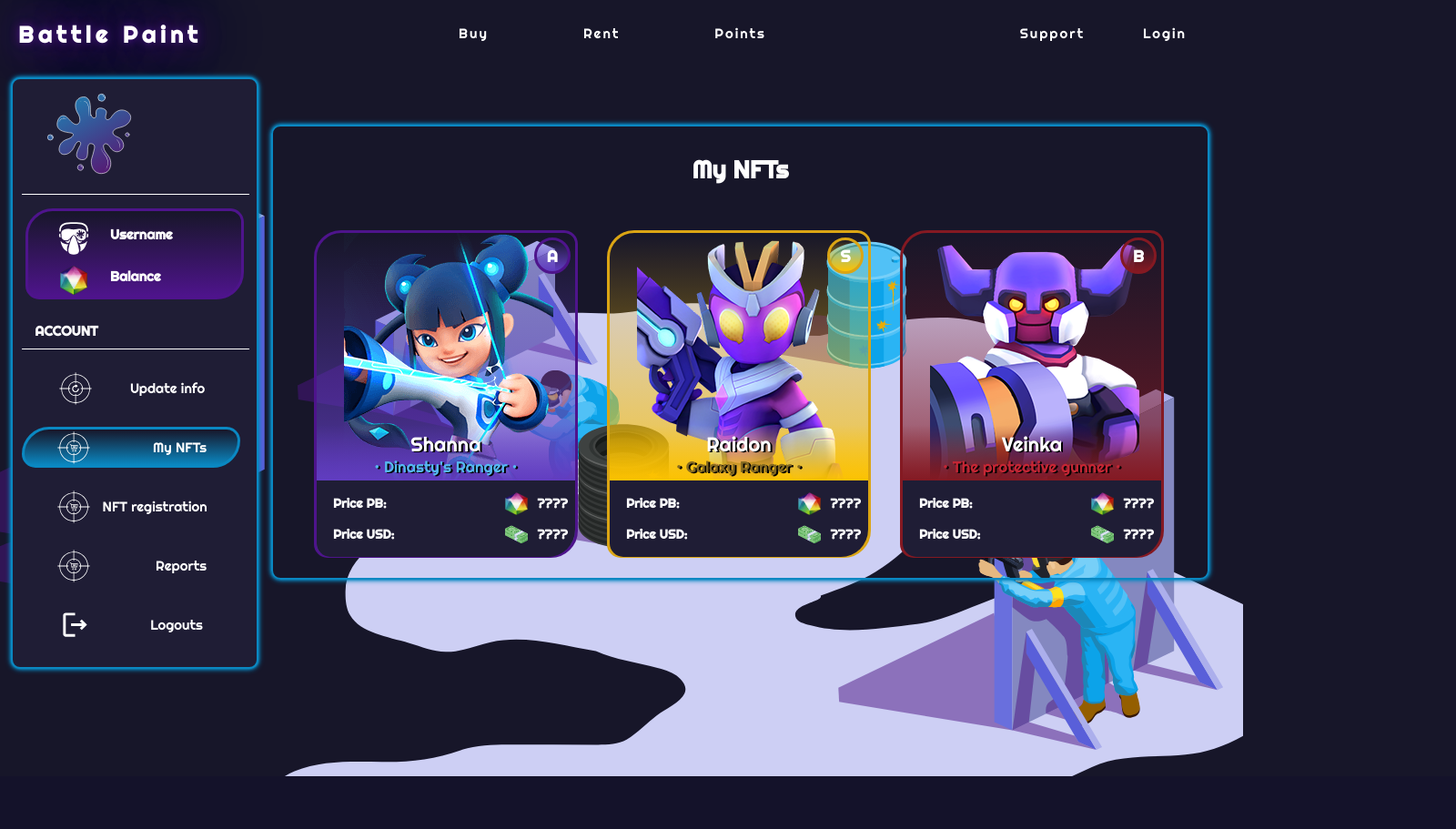
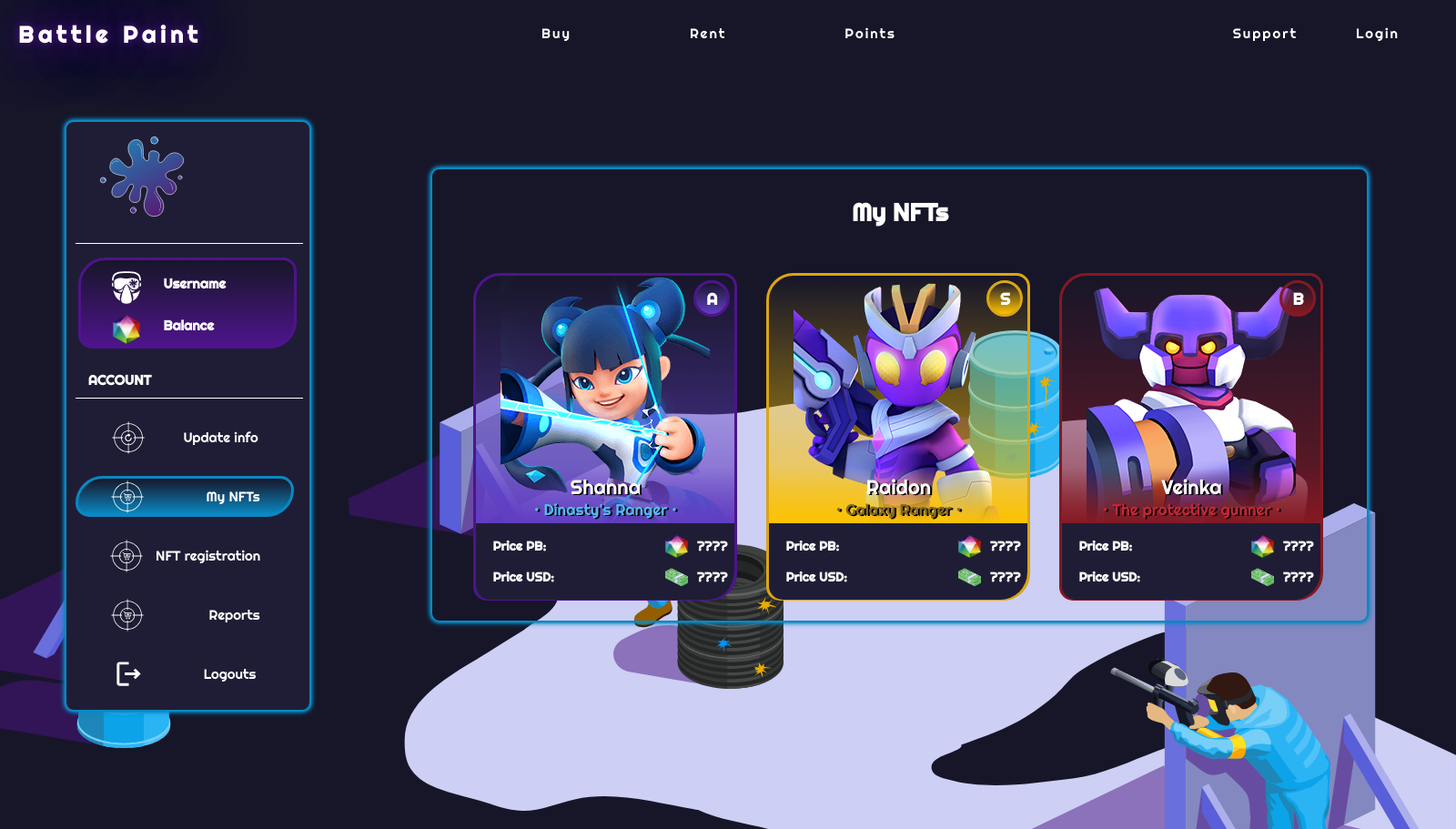
Before and after one commit to Miguelhxrz/BattlePaint, a PHP site: page /view/admin.php in a window 1600 px wide. Shown: the whole page at 91% size. Before the commit the page ends 853 px from the top, so only its background shows below. Run offline with PHP 8.4, Linux system fonts and the light colour scheme.

Commit message:
arreglos

```diff
--- a/css/admin.css
+++ b/css/admin.css
@@ -7,10 +7,6 @@
     padding: 0px
 }
 
-/* a {
-  color: white;
-  text-decoration: none;
-} */
 html {
     font-size: 62.5%
 }
@@ -27,29 +23,14 @@ html {
     --dark-violet: #171629;
     --indigo: #1f1d35;
     --grey: #202c33;
-    --gradient: linear-gradient(135deg, #613DC1, #0A88C2);
 }
 
 body {
     font-family: var(--font);
-    background-position: center;
-    background-size: cover;
-    width: 1366px;
-    height: 768px;
-    color: var(--light);
     background-color: var(--dark-violet);
-    overflow-x: hidden;
 }
 
-.main {
-    background-position: center;
-    background-size: cover;
-    height: 768px;
-    width: 1366px;
-    background-image: url("../source/img/svg/fondo3.svg");
-    background-repeat: no-repeat;
-}
-
+/* header */
 .header {
     display: flex;
     justify-content: space-between;
@@ -57,7 +38,7 @@ body {
     width: 100%;
     height: 75px;
     padding: 0px 20px;
-    margin-bottom: 10px;
+    margin-bottom: 50px;
 }
 
 .header__name {
@@ -66,11 +47,10 @@ body {
     color: var(--light);
     font-size: 2.5rem;
     letter-spacing: 5px;
-    text-shadow: 0 0 10px var(--blue-violet-soft),
-                 0 0 40px var(--blue-violet-soft),
-                 0 0 80px var(--blue-violet-soft);
+    text-shadow: 0 0 10px var(--blue-violet-soft), 0 0 40px var(--blue-violet-soft), 0 0 80px var(--blue-violet-soft);
     width: 50%;
     height: 100%;
+    text-decoration: none;
 }
 
 .menu__user {
@@ -111,8 +91,7 @@ body {
     align-items: center;
 }
 
-
-  .menu__item a{
+.menu__item a {
     position: relative;
     display: inline-block;
     padding: 10px 22px;
@@ -125,11 +104,9 @@ body {
     transition: 0.2s;
 }
 
-  .menu__item a:hover{
+.menu__item a:hover {
     background-color: var(--blue-violet-soft);
-    box-shadow:  0 0 25px var(--blue-violet-soft),
-                 0 0 50px var(--blue-violet-soft),
-                 0 0 75px var(--blue-violet-soft);
+    box-shadow: 0 0 25px var(--blue-violet-soft), 0 0 50px var(--blue-violet-soft), 0 0 75px var(--blue-violet-soft);
     transition-delay: 1s;
 }
 
@@ -143,7 +120,7 @@ body {
     left: -100%;
     width: 100%;
     height: 2px;
-    background-image: linear-gradient( 90deg, transparent, var(--blue-violet-soft) );
+    background-image: linear-gradient( 90deg, transparent, var(--blue-violet-soft));
 }
 
 .menu__item a:hover .neon1 {
@@ -156,7 +133,7 @@ body {
     right: 0%;
     width: 2px;
     height: 100%;
-    background-image: linear-gradient( 180deg, transparent, var(--blue-violet-soft) );
+    background-image: linear-gradient( 180deg, transparent, var(--blue-violet-soft));
 }
 
 .menu__item a:hover .neon2 {
@@ -170,7 +147,7 @@ body {
     right: -100%;
     width: 100%;
     height: 2px;
-    background-image: linear-gradient( 2700deg, transparent, var(--blue-violet-soft) );
+    background-image: linear-gradient( 2700deg, transparent, var(--blue-violet-soft));
 }
 
 .menu__item a:hover .neon3 {
@@ -184,7 +161,7 @@ body {
     left: 0%;
     width: 2px;
     height: 100%;
-    background-image: linear-gradient( 360deg, transparent, var(--blue-violet-soft) );
+    background-image: linear-gradient( 360deg, transparent, var(--blue-violet-soft));
 }
 
 .menu__item a:hover .neon4 {
@@ -198,13 +175,22 @@ body {
     height: 100%;
 }
 
-
 .menu__item a {
     color: var(--light);
     text-decoration: none;
 }
+/* end header */
 
-  /* |---- Fin del menu ----| */
+.main {
+    width: 100%;
+    height: 786px;
+    font-size: 15px;
+    color: var(--light);
+    background-image: url('../source/img/svg/fondo3.svg');
+    background-repeat: no-repeat;
+    background-size: cover;
+    background-position-y: -29px;
+}
 
 form {
     height: 100%;
@@ -224,7 +210,6 @@ form {
 .register__title {
     text-align: center;
     font-size: 18px;
-    padding-bottom: 20px;
 }
 
 .register__block {
@@ -379,11 +364,10 @@ form {
     color: var(--light);
 }
 
-
-
 .update_info .link_update {
     color: var(--light);
 }
+
 .logout {
     display: flex;
     align-items: center;
@@ -434,8 +418,6 @@ form {
     height: 37px;
     margin-right: 35px;
 }
-
-
 
 .acount h3 {
     margin-top: 25px;
@@ -511,8 +493,6 @@ select::placeholder {
     color: white;
 }
 
-
-
 .register__block--cta {
     text-align: center;
     align-items: center;
@@ -543,16 +523,15 @@ select::placeholder {
 
 }
 
-
+/* cards NFTs */
 .nft__container {
     display: grid;
     grid-template: repeat(1, 360px)/ repeat(4, 290px);
     gap: 32px;
-    width: 1255px;
+    width: 100%;
     height: auto;
-    /* border: 1px solid var(--black-blue); */
     margin: 0px auto;
-    margin-left: 35px;
+    padding: 20px 35px;
 }
 
 .nft__card {
@@ -566,14 +545,12 @@ select::placeholder {
 }
 
 .nft__card:hover {
-    box-shadow: 0 0 25px var(--blue-violet-soft),
-        0 0 50px var(--blue-violet-soft),
-        0 0 75px var(--blue-violet-soft);
+    box-shadow: 0 0 25px var(--blue-violet-soft), 0 0 50px var(--blue-violet-soft), 0 0 75px var(--blue-violet-soft);
 }
 
 .nft__img {
     position: absolute;
-    width: 290px;
+    width: 100%;
     z-index: 0;
 }
 
@@ -660,7 +637,6 @@ select::placeholder {
     font-size: 1.8rem;
 }
 
-
 .nft__card:nth-child(2) {
     background-image: linear-gradient(180deg, rgba(219, 165, 20, 0) 0%, rgba(252, 194, 1, 1) 100%);
     ;
@@ -668,9 +644,7 @@ select::placeholder {
 }
 
 .nft__card:nth-child(2):hover {
-    box-shadow: 0 0 25px #dba514,
-        0 0 50px #dba514,
-        0 0 75px #dba514;
+    box-shadow: 0 0 25px #dba514, 0 0 50px #dba514, 0 0 75px #dba514;
 }
 
 .nft__card:nth-child(2) .nft__rank {
@@ -686,16 +660,13 @@ select::placeholder {
     color: #856a20;
 }
 
-
 .nft__card:nth-child(3) {
     background-image: linear-gradient(180deg, rgba(203, 9, 9, 0) 0%, rgba(132, 25, 34, 1) 100%);
     border: 3px solid #841922;
 }
 
 .nft__card:nth-child(3):hover {
-    box-shadow: 0 0 25px #841922,
-        0 0 50px #841922,
-        0 0 75px #841922;
+    box-shadow: 0 0 25px #841922, 0 0 50px #841922, 0 0 75px #841922;
 }
 
 .nft__card:nth-child(3) .nft__rank {
@@ -710,3 +681,4 @@ select::placeholder {
 .nft__card:nth-child(3) .nft__name p {
     color: #c52634;
 }
+/* fin cards NFTs */
--- a/view/admin.php
+++ b/view/admin.php
@@ -13,14 +13,13 @@
 <body>
   <header class="header">
 
+    <a class="header__name" href="../index.php">
       <h1 class="header__name">Battle Paint</h1>
+    </a>
 
     <nav class="menu__container">
-
       <ul class="menu">
-
         <div class="menu__select">
-
           <li class="menu__item">
             <a href="marketplace.php" title="Buy">
               <span class="neon1"></span>
@@ -50,7 +49,6 @@
         </div>
 
         <div class="menu__user">
-
           <li class="menu__item">
             <a href="#" title="Support">
               <span class="neon1"></span>
@@ -68,65 +66,66 @@
               <span class="neon4"></span> Login
             </a>
           </li>
-
         </div>
       </ul>
     </nav>
-
   </header>
 
   <main class="main">
-
     <form action="">
       <section class="register">
-
-                <div class="register__block one">
+        <section class="register__block one">
           <img src="../source/img/svg/logoBattlePaint1.svg" alt="logoBattlePaint" class="header__logo"> <br><br>
-
           <div class="line"></div>
           <div class="info__user">
             <div class="username">
               <img src="../source/img/svg/user.svg" alt="user" class="icon_user">
               <h3>Username</h3>
             </div>
+
             <div class="username">
               <img src="../source/img/paint-backets2.png" alt="user" class="icon_pb">
               <h3>Balance</h3>
             </div>
           </div>
+
           <div class="acount">
             <h3>ACCOUNT</h3>
           </div>
+
           <div class="line"></div>
           <div class="update_info">
             <img src="../source/img/svg/update.svg" alt="update" class="icon_update">
             <a href="admin_update.php" class="link_update">Update info</a>
           </div>
+
           <div class="my_nft">
             <img src="../source/img/svg/buy.svg" alt="nft" class="icon_update">
             <a href="#" class="link_update">My NFTs</a>
           </div>
+
           <div class="register_nft">
             <img src="../source/img/svg/buy.svg" alt="nft" class="icon_update">
             <a href="Register_Nft.php" class="link_update">NFT registration</a>
           </div>
+
           <div class="report">
             <img src="../source/img/svg/buy.svg" alt="nft" class="icon_update">
             <a href="report.php" class="link_update">Reports</a>
           </div>
+
           <div class="logout">
             <img src="../source/img/svg/logout_white_24dp.svg" alt="logout" class="icon_logout">
             <a href="../index.php" class="link_update">Logouts</a>
           </div>
+        </section>
 
-                </div>
-
-                <div class="register__block two">
+        <section class="register__block two">
           <div class="register__title">
             <h2>My NFTs</h2>
           </div>
+
           <div class="user_update">
-
             <section class="nft__container">
 
               <article class="nft__card">
@@ -213,16 +212,16 @@
                             <h4>????</h4>
                         </div>
                     </article>
+
                 </div>
             </article>
             </section>
-
           </div>
-                </div>
+        </section>
 
       </section>
     </form>
   </div>
+
 </body>
-
 </html>
```
Also changed, not shown: css/marketplace.css (+1 -8 lines), css/user.css (+10 -22 lines). Lines whose indentation alone changed are shown as unchanged.
